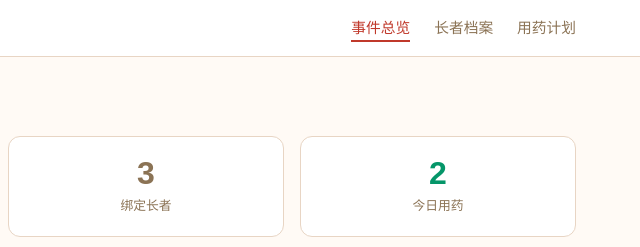
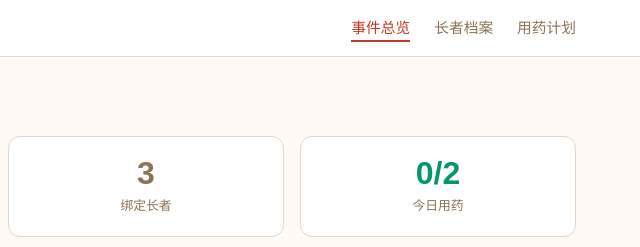
Before and after one commit to gfzheng/GuardYan, a plain HTML site: page guard-yan-dashboard/index.html in a window 1280 px wide. Shown: the top 247 px of the page, 640-1280 px from the left. Drawn offline with Linux system fonts and the light colour scheme.

Commit message:
fix: 今日用药统计改为 已服/计划 格式

```diff
--- a/guard-yan-dashboard/index.html
+++ b/guard-yan-dashboard/index.html
@@ -63,7 +63,7 @@
         document.getElementById('stat-pending').textContent = counts.pending;
         document.getElementById('stat-elders').textContent = gyStore.getElders().length;
         const medCounts = gyStore.getTodayMedCount();
-        document.getElementById('stat-med').textContent = medCounts.scheduled;
+        document.getElementById('stat-med').textContent = medCounts.taken + '/' + medCounts.scheduled;
         EventTimeline.render('event-timeline', currentFilter);
       }
 
```
